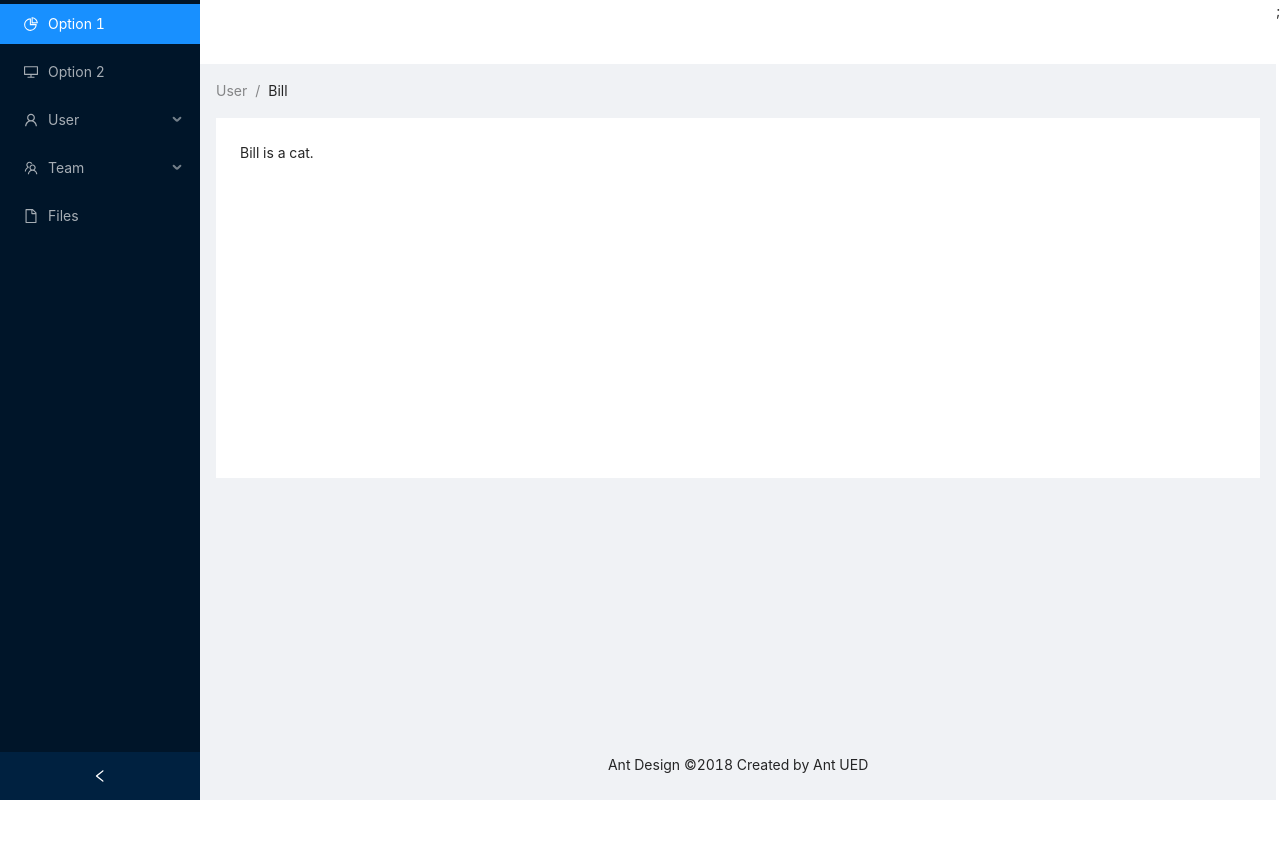
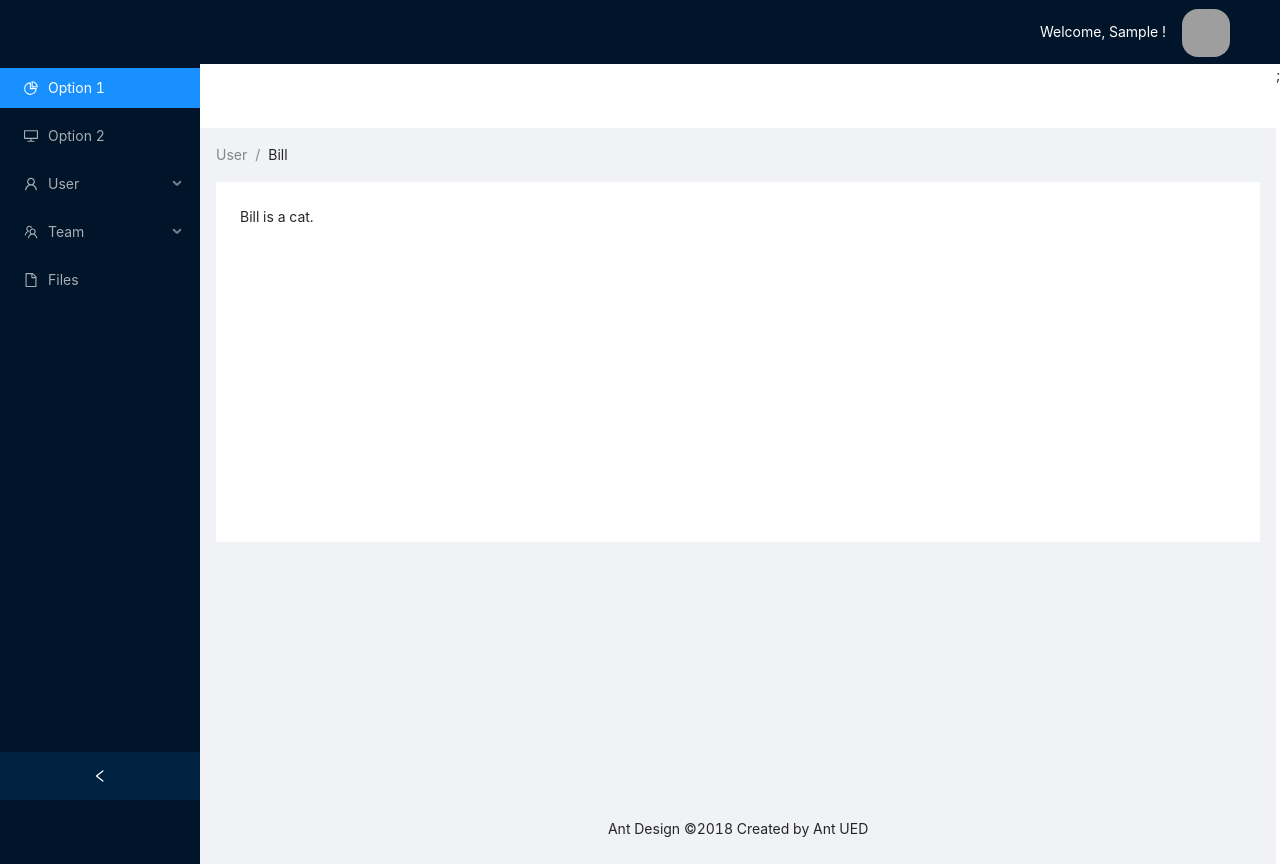
Before and after one commit to potanco/react-admin-dashboard-boilerplate, a React (Create React App) app: page / in a window 1280 px wide. Both pictures are taken after typing "Sample", "Sample123" into the empty fields and a click on the button "Log in". Before the commit the page ends 800 px from the top, so only its background shows below. Built offline with nearby package versions, Linux system fonts and the light colour scheme; no server answers; grey boxes are pictures that could not be loaded.

Commit message:
initial login and logout implementation

```diff
--- a/src/App.css
+++ b/src/App.css
@@ -13,3 +13,9 @@
 .site-layout .site-layout-background {
   background: #fff;
 }
+.user-img {
+  width: 3rem;
+  height: 3rem;
+  border-radius: 1rem;
+  object-fit: 'cover';
+}
--- a/src/components/Login.tsx
+++ b/src/components/Login.tsx
@@ -1,10 +1,9 @@
 import { Form, Input, Button, Row, Col } from 'antd';
 import { UserOutlined, LockOutlined } from '@ant-design/icons';
 import { useEffect, useState } from 'react';
-import { getToken, setToken } from '../utils/localStorage';
+import { getToken, setToken, setUser } from '../utils/localStorage';
 import { Redirect } from 'react-router-dom';
 import { useHistory } from 'react-router-dom';
-import { setUser } from '../app/slices/Auth';
 
 // const { Content }: any = Layout;
 type TValues = {
@@ -17,9 +16,10 @@ const Login = () => {
 
   const onFinish = (values: TValues) => {
     console.log(values);
+    setUser(values.username);
 
     setToken();
-    setUser(values.username);
+
     setSubmited(!submited);
   };
   useEffect(() => {
--- a/src/components/PrivateRoute.tsx
+++ b/src/components/PrivateRoute.tsx
@@ -2,6 +2,7 @@ import { Row } from 'antd';
 import React, { Suspense } from 'react';
 import { Redirect, Route } from 'react-router-dom';
 import Sidebar from './Sidebar';
+import User from './User';
 
 type props = {
   component: React.FC;
@@ -12,12 +13,15 @@ type props = {
 const PrivateRoute: React.FC<props> = (props) => {
   if (localStorage.getItem('token')) {
     return (
+      <>
+        <User />
         <Row>
           <Sidebar />
           <Suspense fallback={<div>Loading...</div>}>
             <Route path={props.path} exact={props.exact} component={props.component} />;
           </Suspense>
         </Row>
+      </>
     );
   }
 
--- a/src/components/User.tsx
+++ b/src/components/User.tsx
@@ -1,31 +1,42 @@
-import { Button, Dropdown, Menu } from 'antd';
-import React from 'react';
+import { Button, Dropdown, Menu, Layout } from 'antd';
+import React, { useEffect, useState } from 'react';
+import { useHistory } from 'react-router-dom';
+import { getUser, logOut } from '../utils/localStorage';
+const { Header } = Layout;
 
 const User = (): JSX.Element => {
+  const [loggedOut, setLoggedOut] = useState(false);
+
+  const history = useHistory();
+  const user = getUser();
+
+  const handleLogOut = () => {
+    logOut(['token', 'user']);
+    setLoggedOut(!loggedOut);
+  };
   const menu = (
     <Menu>
-      <Menu.Item>
-
-      </Menu.Item>
+      <Menu.Item>{user}</Menu.Item>
       <Menu.Item>
         <a target="_blank" rel="noopener noreferrer" href="https://www.aliyun.com">
           2nd menu item
         </a>
       </Menu.Item>
-      <Menu.Item>
-        <a target="_blank" rel="noopener noreferrer" href="https://www.luohanacademy.com">
-          3rd menu item
-        </a>
-      </Menu.Item>
+      <Menu.Item onClick={handleLogOut}>Logout</Menu.Item>
     </Menu>
   );
 
+  useEffect(() => {
+    history.push('/');
+  }, [loggedOut]);
+
   return (
-    <div>
+    <Header style={{ textAlign: 'right' }}>
+      <span style={{ color: 'white', marginRight: '1rem' }}>Welcome, {user} !</span>
       <Dropdown overlay={menu} placement="bottomLeft" arrow>
-        <Button>bottomLeft</Button>
+        <img className="user-img" src={'https://picsum.photos/id/237/200/300'} />
       </Dropdown>
-    </div>
+    </Header>
   );
 };
 
--- a/src/utils/localStorage.ts
+++ b/src/utils/localStorage.ts
@@ -3,3 +3,7 @@ export const getToken = (): string | null => localStorage.getItem('token');
 export const clearToken = (): void => localStorage.removeItem('token');
 export const getUser = (): string | null => localStorage.getItem('user');
 export const setUser = (user: string): void => localStorage.setItem('user', user);
+export const logOut = (items: string[]) =>
+  items.forEach((el: string) => {
+    localStorage.removeItem(el);
+  });
--- a/tsconfig.json
+++ b/tsconfig.json
@@ -1,7 +1,7 @@
 {
   "compilerOptions": {
     "target": "es5",
-    "lib": ["dom", "dom.iterable", "esnext"],
+    "lib": ["dom", "dom.iterable", "esnext","ES2017"],
     "allowJs": true,
     "skipLibCheck": true,
     "esModuleInterop": true,
```
Lines whose indentation alone changed are shown as unchanged.
